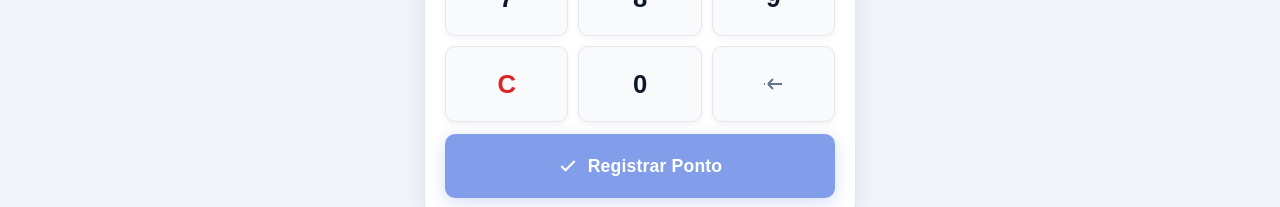
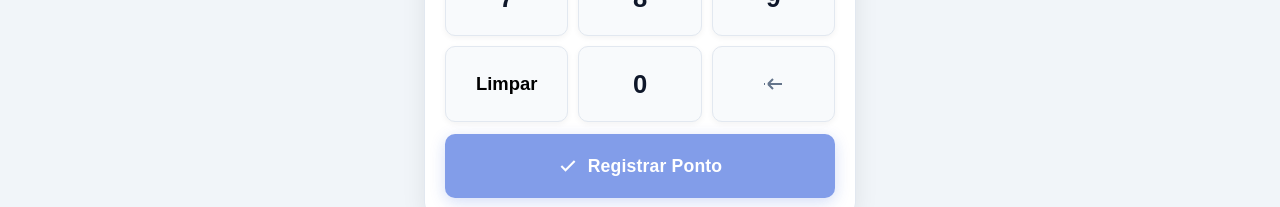
Before and after one commit to marconimedeiros2/pontodigital, a React (Vite) app in the folder frontend/: page / in a window 1280 px wide. Shown: the part 472-679 px from the top of the page. Built offline with nearby package versions, Linux system fonts and the light colour scheme; no server answers.

Commit message:
c button

```diff
--- a/frontend/src/components/NumericKeypad.tsx
+++ b/frontend/src/components/NumericKeypad.tsx
@@ -45,7 +45,7 @@ export function NumericKeypad({
                   <path d="M3 12h1" />
                 </svg>
               ) : isClear ? (
-                <span>C</span>
+                <span style={{ fontSize: '0.72em', fontWeight: 700, color: '#000' }}>Limpar</span>
               ) : (
                 key
               )}
```
